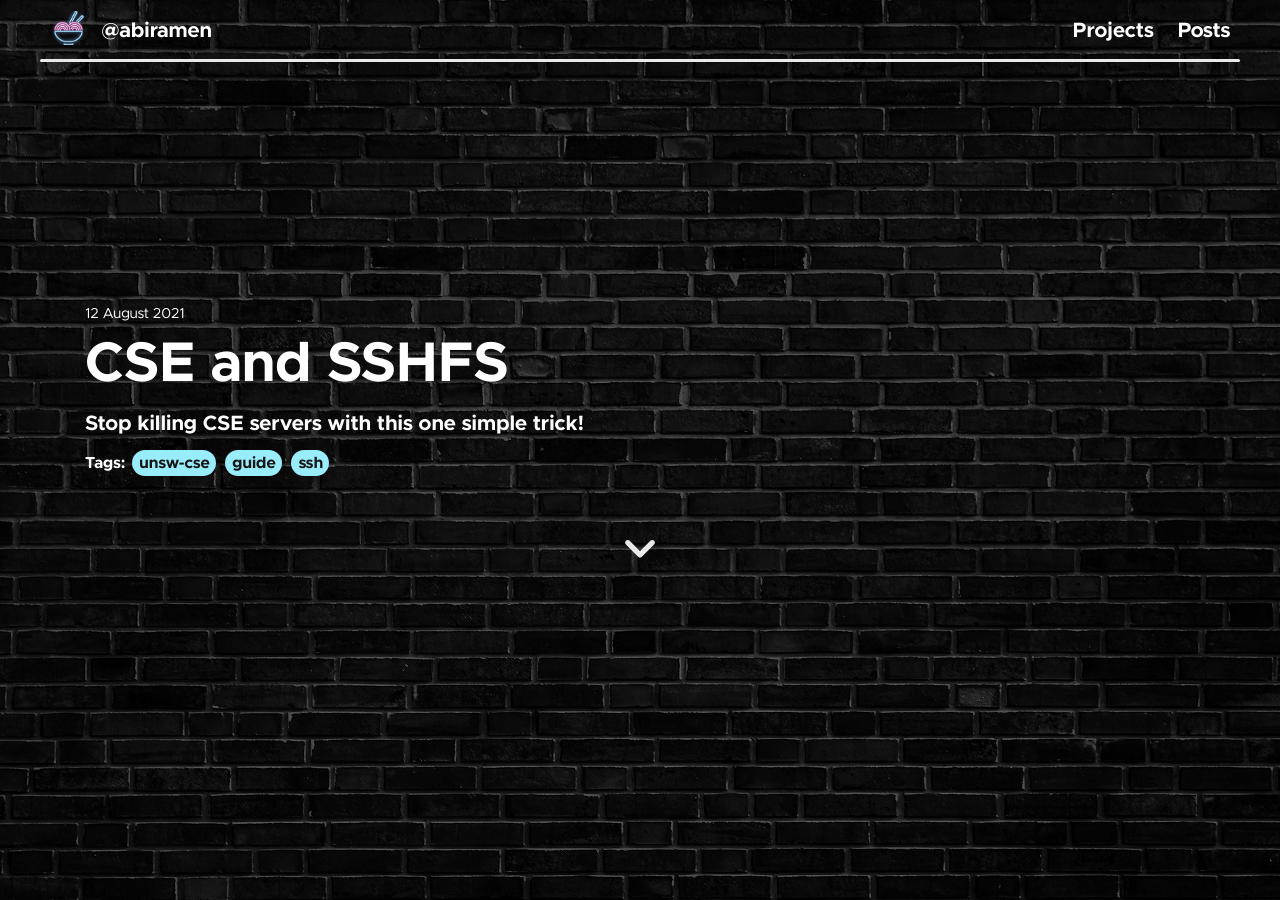
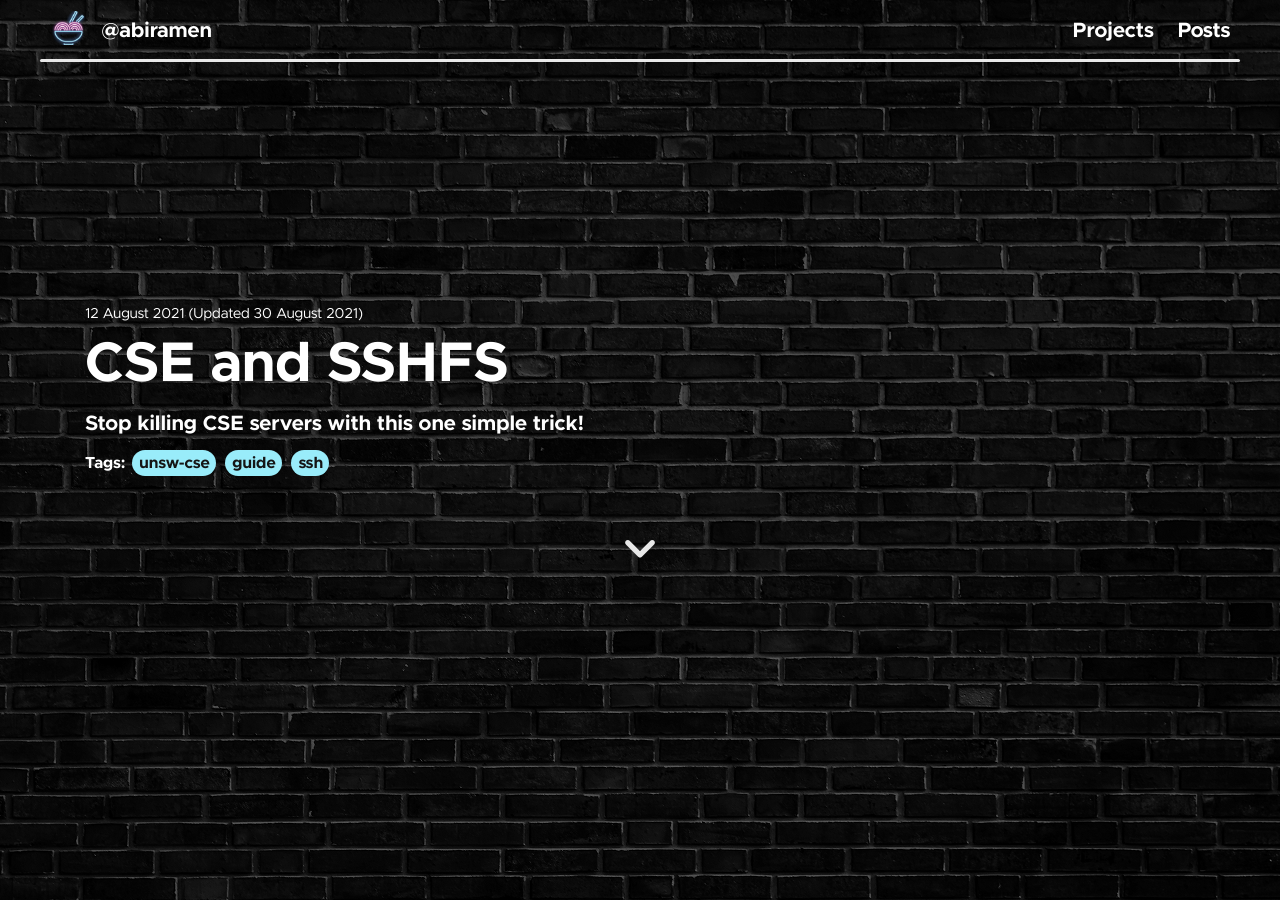
Before and after one commit to jeffreydyao/abiramen.github.io, a Jekyll site: the page built from _posts/2021-08-12-sshfs.md, in a window 1280 px wide and 900 px high. Built offline with Jekyll 4.4.1, drawn with Linux system fonts in a browser that asks for light colours; nearby versions of some CDN libraries; comment, search, counter and statistics services are not loaded; some of the changed lines change nothing that is shown.

Commit message:
Fix last update time

```diff
--- a/_posts/2021-08-12-sshfs.md
+++ b/_posts/2021-08-12-sshfs.md
@@ -3,7 +3,7 @@ permalink: /cse-sshfs
 short: cse-sshfs
 title: CSE and SSHFS
 time: 12 August 2021
-updated: 30 August 2021
+last-update: 30 August 2021
 layout: post
 tags: unsw-cse guide ssh
 desc: Stop killing CSE servers with this one simple trick!
```
